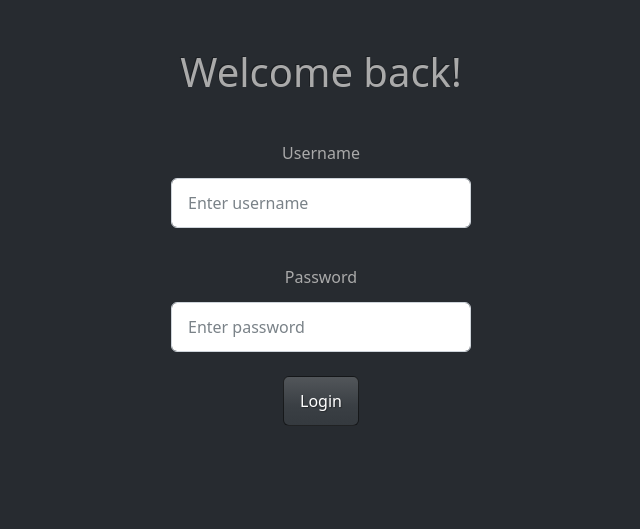
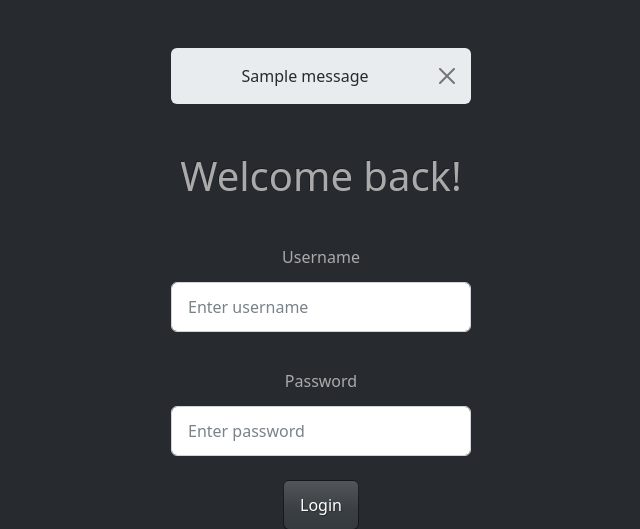
Before and after one commit to ldjokic0/CS50-Final-Project, a Flask app: page /login in a window 1280 px wide. Shown: the part 58-587 px from the top of the page, without its empty margins (319-959 px from the left). Run offline with Flask 2, Linux system fonts and the light colour scheme; tables that the repository leaves empty hold one stand-in row (values such as "Sample post"); one stand-in notice (Sample message) is shown; some libraries are stand-ins or nearby versions.

Commit message:
Adds flash messages for login and logout

```diff
--- a/app.py
+++ b/app.py
@@ -1,4 +1,4 @@
-from flask import Flask, redirect, render_template, request, session
+from flask import Flask, redirect, render_template, request, session, flash
 from pull_data import kp_search
 from werkzeug.security import check_password_hash, generate_password_hash
 import sqlite3
@@ -37,6 +37,10 @@ def index():
 
         # Utilizes function for searching items from kp (short for kupujemprodajem) website
         items, count = kp_search(keyword)
+        print(items)
+        if not items:
+            #TODO: Flash message that search does not produce results
+            flash(f"There are {count} results for {keyword}", "info")
         #TODO: Add items to SQL database if user is logged in
         for item in items:
             print(item.name)
@@ -96,6 +100,10 @@ def register():
 @app.route("/login", methods=["GET", "POST"])
 def login():
 
+    if "user" in session:
+        flash("You are already logged in!")
+        return render_template("login.html")
+
     if request.method == "POST":
         # Ensure user provides username and password
         if not request.form.get("username"):
@@ -115,6 +123,7 @@ def login():
         # Clear session if previous user was loged in and start new session
         session.clear()
         session["user"] = check_username_password[1]
+        flash(f"{check_username_password[1]} have been logged in.")
 
         return redirect("/")
     else:
@@ -126,8 +135,10 @@ def logout():
 
     # Check if user is loged in
     if "user" in session:
+        user = session["user"]
         session.clear()
+        flash(f"{user} have been logged out.")
         return redirect("/")
 
-    # If user is not loged in redirect to current page
+    # If the user is not loged in, redirect to current page
     return redirect(request.referrer)
--- a/templates/login.html
+++ b/templates/login.html
@@ -5,6 +5,13 @@
 {% block title %} Login {% endblock %}
 
 {% block main %}
+  {% for message in get_flashed_messages() %}
+  <div class="alert alert-dismissible alert-light center-narrow mb-5">
+    <button type="button" class="btn-close" data-bs-dismiss="alert"></button>
+    {{ message }}
+  </div>
+  {% endfor %}
+
 <h1>Welcome back!</h1>
 <form action="/login" method="post">
   {% if username_error %}
```
Also changed, not shown: templates/home.html (+7 -1 lines).
